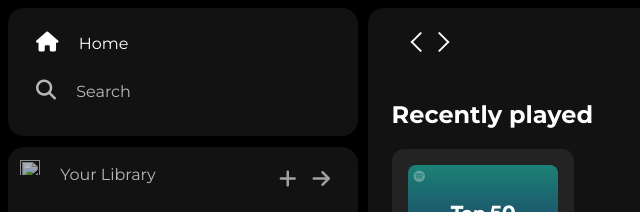
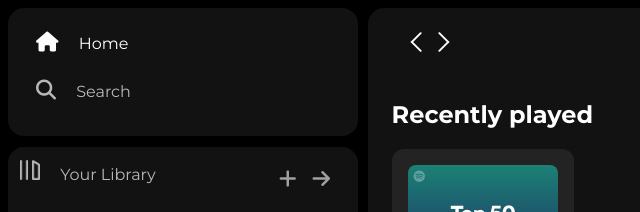
Before and after one commit to shreyap170/spotify-clone, a plain HTML site: page index.html in a window 1280 px wide. Shown: the top 212 px of the page, 0-640 px from the left. Drawn offline with Linux system fonts and the light colour scheme.

Commit message:
Update index.html

```diff
--- a/index.html
+++ b/index.html
@@ -26,7 +26,7 @@
                 <div class="library">
                     <div class="options">
                         <div class="lib-option nav-option">
-                            <img src="./cassets/library_icon.png">
+                            <img src="./assets/library_icon.png">
                             <a href="#">Your Library</a>
                         </div>
                         <div class="icons">
```
